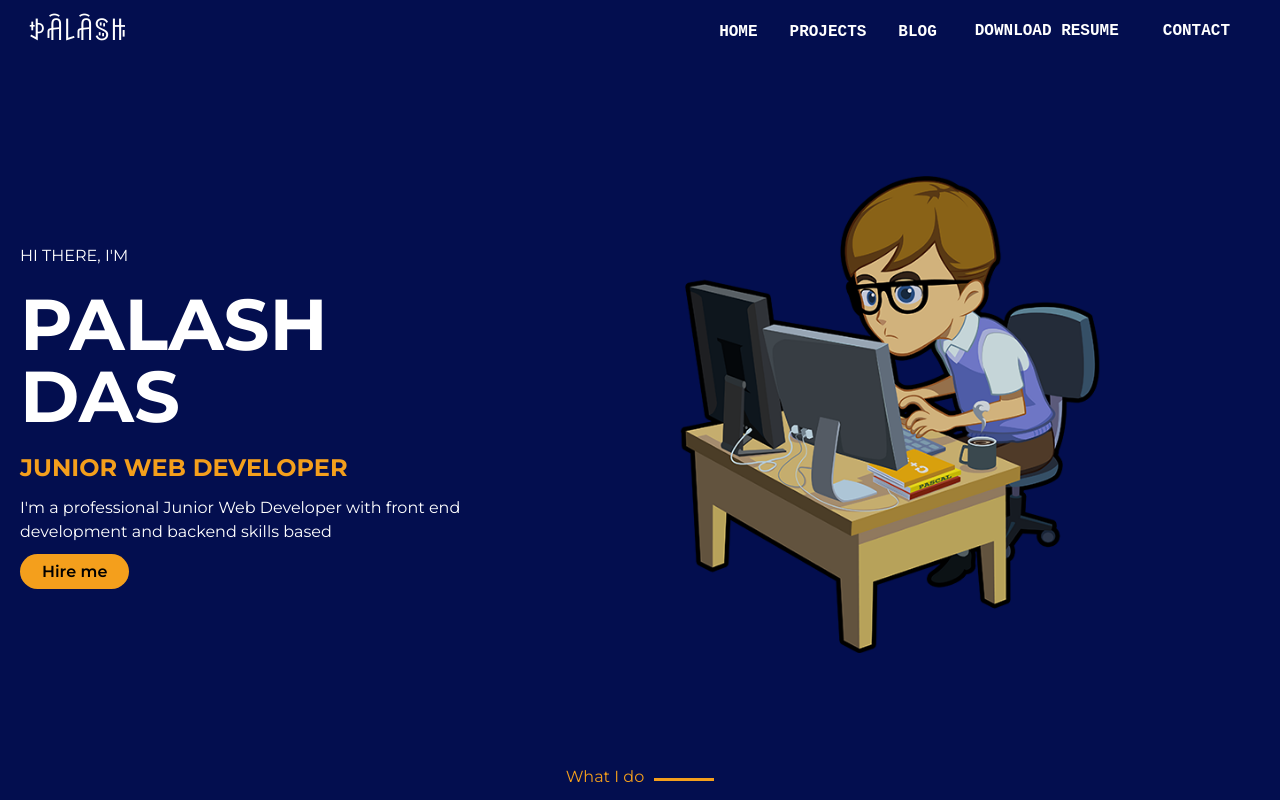
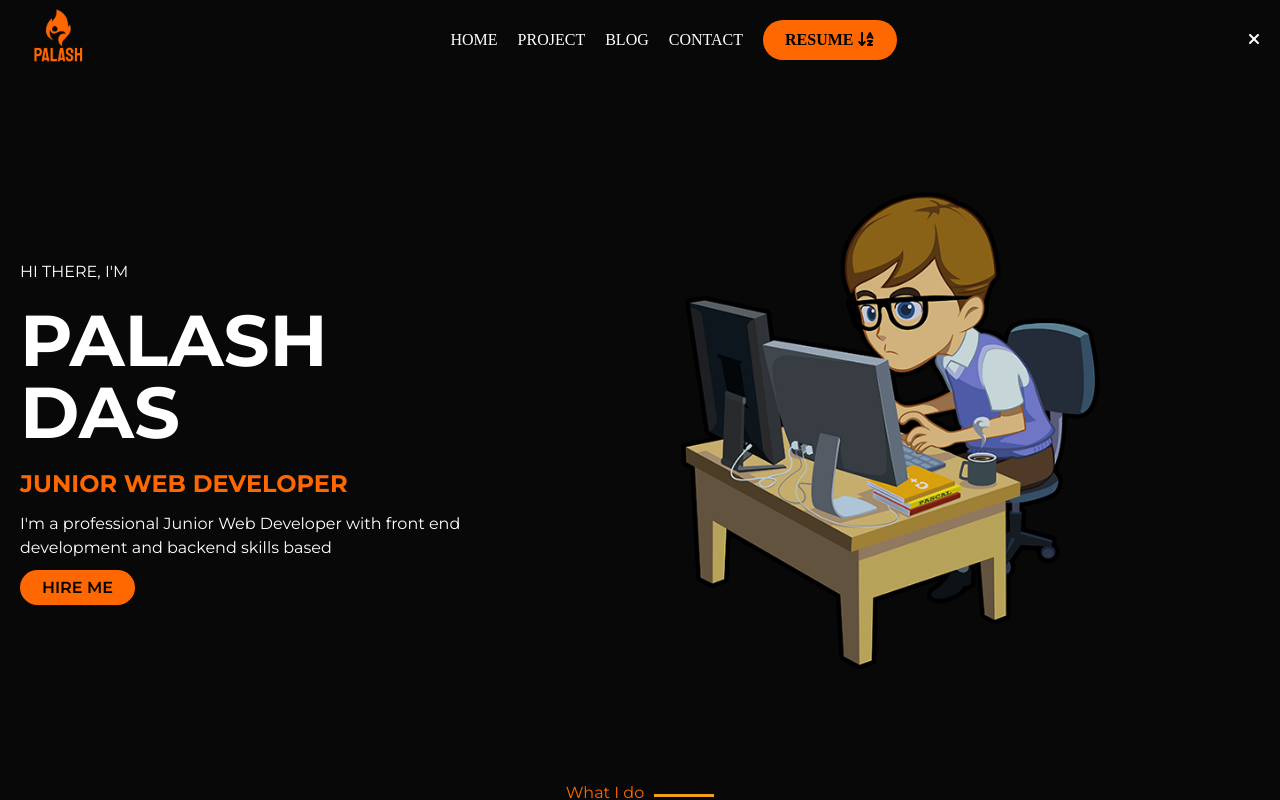
Before and after one commit to PalashDas11/Proftfolio-site, a React (Create React App) app: page / in a window 1280 px wide. Shown: the top 800 px of the page. Built offline with nearby package versions, Linux system fonts and the light colour scheme.

Commit message:
header edited

```diff
--- a/src/component/Header/Header.css
+++ b/src/component/Header/Header.css
@@ -1,5 +1,7 @@
-.font-header {
-    font-family:  "SF Mono","Fira Code","Fira Mono","Roboto Mono",monospace;
+.header {
+    font-family: Ubuntu;
+    position:sticky;
+    background: #080808;
 }
 .custom-btn{
     padding: 11px 22px;
@@ -17,16 +19,73 @@
     padding: 8px 22px;
     color: black;
     /* border: 1px solid #5352ed; */
-    background-color:  #F49F1C;
+    background-color:  #ff6801;
     border-radius: 25px;
     font-size: 1rem;
     font-weight: 600;
-
+    text-transform: uppercase;
     transition: .2s;
     cursor: pointer;
 }
-@media screen and (max-width: 480px) {
-    .logo{
-        font-size: 1.4rem;
+nav a{
+    margin-right: 20px;
+    position: relative;
+
+    text-transform: uppercase;
+
+
+}
+nav a::before{
+    content: '';
+    position: absolute;
+    width: 100%;
+    height: 3px;
+    bottom: -8px;
+    left:0;
+    /* background-color:#F49F1C; */
+    transform: scale(0);
+    transform-origin: left;
+    z-index: 1;
+    transition: .8s;
+}
+nav a:hover:before{
+    background-color:#ff6801;
+    transform: scale(1);
+
+}
+.header{
+    animation: 1s ease-out 0s 1 slideInFromTop;
+}
+
+.custom-nav {
+    /* display: none; */
+    position: relative;
+
+}
+
+@keyframes slideInFromTop {
+    0% {
+      transform: translateY(-100%);
     }
+    100% {
+      transform: translateY(0);
+    }
+  }
+
+
+@media screen and (max-width: 600px) {
+
+    .custom-nav {
+        display: none;
+        position: relative;
+
+    }
+    .custom-nav nav  {
+        display: block;
+        flex-direction: column;
+        position: absolute;
+        top: 0px;
+    }
+
+
 }
--- a/src/component/Header/Header.js
+++ b/src/component/Header/Header.js
@@ -1,49 +1,40 @@
-import React from 'react';
-import './Header.css'
-import { Link } from 'react-router-dom';
+import React from "react";
+import "./Header.css";
+import { Link } from "react-router-dom";
+import { FontAwesomeIcon } from "@fortawesome/react-fontawesome";
+import {
+  faArrowDownAZ,
+  faBars,
+  faClose,
+} from "@fortawesome/free-solid-svg-icons";
+import logo from "../../img/logo.png";
+import { useState } from "react";
 
 const Header = () => {
+  const [mobile, setMobile] = useState(false);
   return (
-    <div className='px-5'>
-      <div className="navbar uppercase font-header">
-        <div className="navbar-start">
-          <div className="dropdown ">
-            <label tabIndex="0" className="btn btn-ghost md:hidden">
-              <svg xmlns="http://www.w3.org/2000/svg" className="h-5 w-5" fill="none" viewBox="0 0 24 24" stroke="currentColor"><path strokeLinecap="round" strokeLinejoin="round" strokeWidth="2" d="M4 6h16M4 12h8m-8 6h16" /></svg>
-            </label>
-            <ul tabIndex="0" className=" menu menu-compact dropdown-content mt-3 p-2 shadow bg-black rounded-box w-52">
-              <li><Link to="home">Home</Link></li>
-              <li tabIndex="0">
-                <Link to="/projects" className="justify-between"> Projects</Link>
-                <Link to="/blog" className="justify-between"> Blog</Link>
-
-              </li>
-
-              <a href="https://drive.google.com/file/d/1FkvESxgugaw-TRUbbGNQEH8gLvaT0HLt/view?usp=sharing" className="custom-btn">Downlod Resume</a>
-              <Link to="/contact" className=" custom-btn">contact</Link>
-            </ul>
-          </div>
-          <div>
-            <Link to="/home" className=" logo text-3xl">ꉣꋫ꒒ꋫꌚꑛ</Link>
-
-          </div>
-        </div>
-        <div className="navbar-end font-semibold hidden md:flex">
-          <ul className="menu menu-horizontal p-0">
-            <li><Link to="home">Home </Link></li>
-            <li tabIndex="0">
-              <Link to="projects">Projects</Link>
-              <Link to="/blog" className="justify-between"> Blog</Link>
-
-
-            </li>
-
-            <a href="https://drive.google.com/file/d/1FkvESxgugaw-TRUbbGNQEH8gLvaT0HLt/view?usp=sharing" className=" custom-btn ">Download Resume</a>
-            <Link to="/contact" className=" custom-btn">contact</Link>
-          </ul>
-        </div>
-
+    <div className="flex justify-between items-center px-5 header sticky top-0 ">
+      <div>
+        <img src={logo} alt="" srcset="" width="80px" />
       </div>
+      <div className={ mobile ? `custom-nav`: setMobile}>
+        <nav>
+          <Link to="/">Home</Link>
+          <Link to="/projects">Project</Link>
+          <Link to="/blog">Blog</Link>
+          <Link to="/contact">Contact</Link>
+          <button to="/" className="custom-btn2">
+            Resume <FontAwesomeIcon icon={faArrowDownAZ}></FontAwesomeIcon>
+          </button>
+        </nav>
+      </div>
+      <button onClick={ () => setMobile(!mobile)}>
+        {mobile ? (
+          <FontAwesomeIcon className="Bars" icon={faBars}></FontAwesomeIcon>
+        ) : (
+          <FontAwesomeIcon className="Close" icon={faClose}></FontAwesomeIcon>
+        )}
+      </button>
     </div>
   );
 };
--- a/src/index.css
+++ b/src/index.css
@@ -9,7 +9,7 @@ body {
   -webkit-font-smoothing: antialiased;
   -moz-osx-font-smoothing: grayscale;
 
-    background-color:#030E4F;
+    background-color:#080808;
     color: white;
     -webkit-transition: 1s;
 
--- a/tailwind.config.js
+++ b/tailwind.config.js
@@ -9,7 +9,7 @@ module.exports = {
     themes: [
       {
         mytheme: {
-          primary: "#F49F1C",
+          primary: "#ff6801",
           secondary: "#5352ed",
           accent: "#37cdbe",
           neutral: "#3d4451",
```
Also changed, not shown: src/img/logo.png (added).
